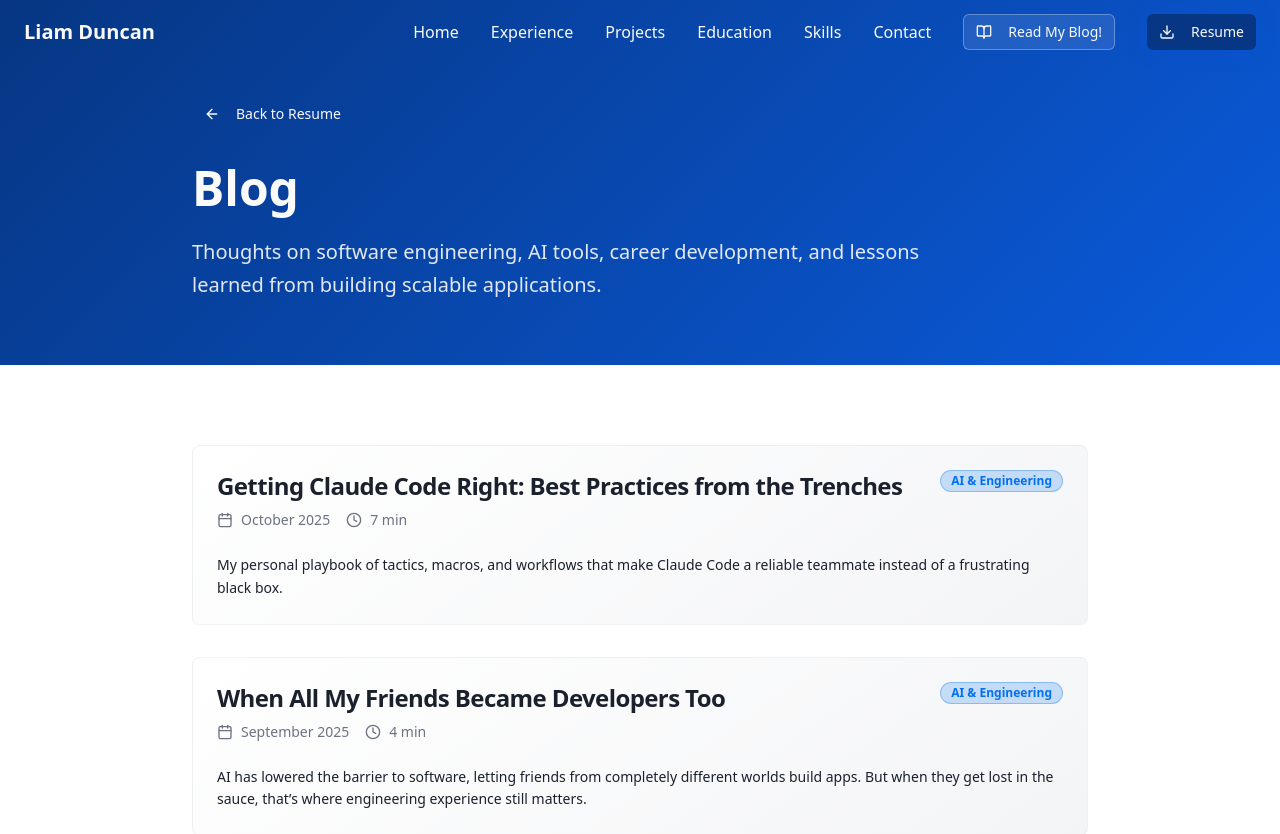
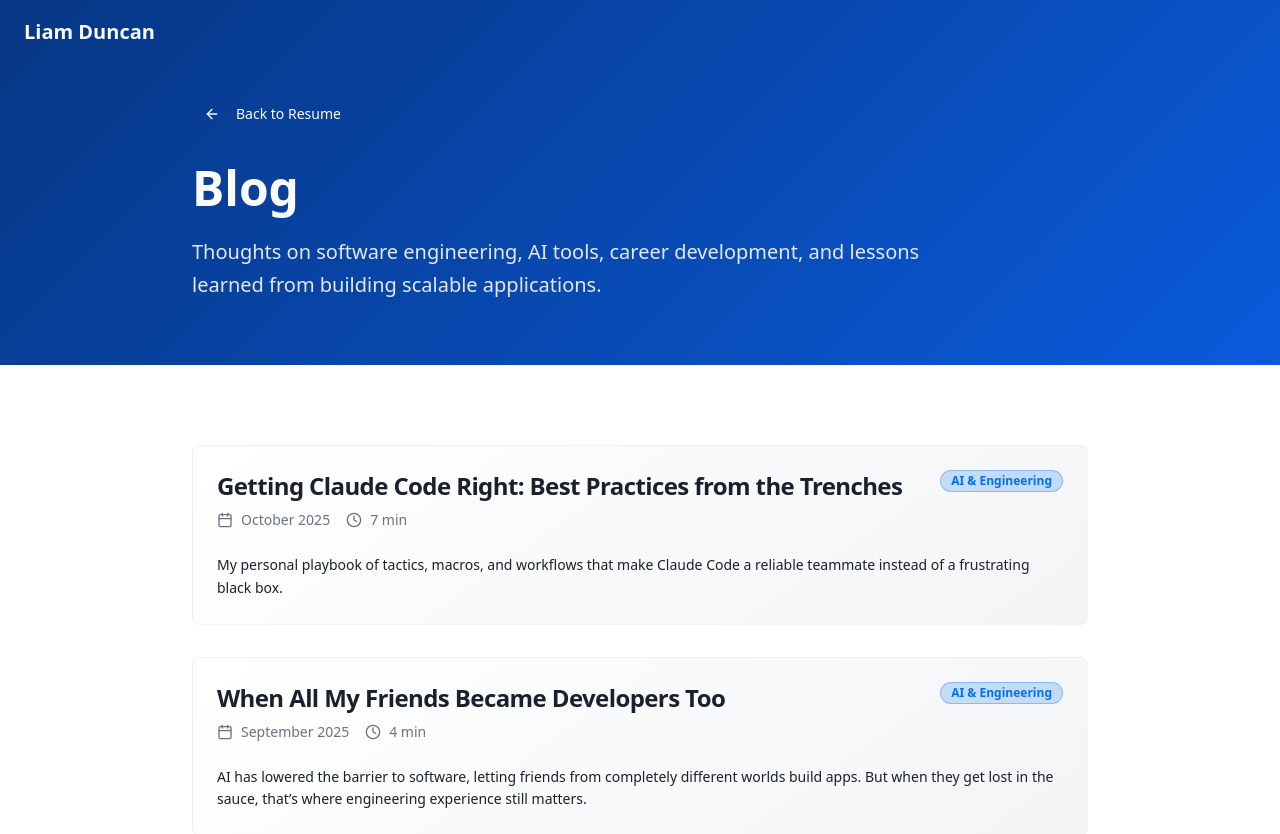
Before and after one commit to lmdncn/liam-duncan-development, a React (Vite) app: page /liam-duncan-development/blog in a window 1280 px wide. Shown: the top 834 px of the page. Built offline with nearby package versions, Linux system fonts and the light colour scheme.

Commit message:
Fix: Blog page nav

```diff
--- a/src/pages/Blog.tsx
+++ b/src/pages/Blog.tsx
@@ -17,7 +17,7 @@ const Blog = () => {
         url={BLOG_PAGE_SEO.url}
         type={BLOG_PAGE_SEO.type}
       />
-      <Navigation />
+      <Navigation minimalNav />
 
       <PageHeader
         title="Blog"
```
